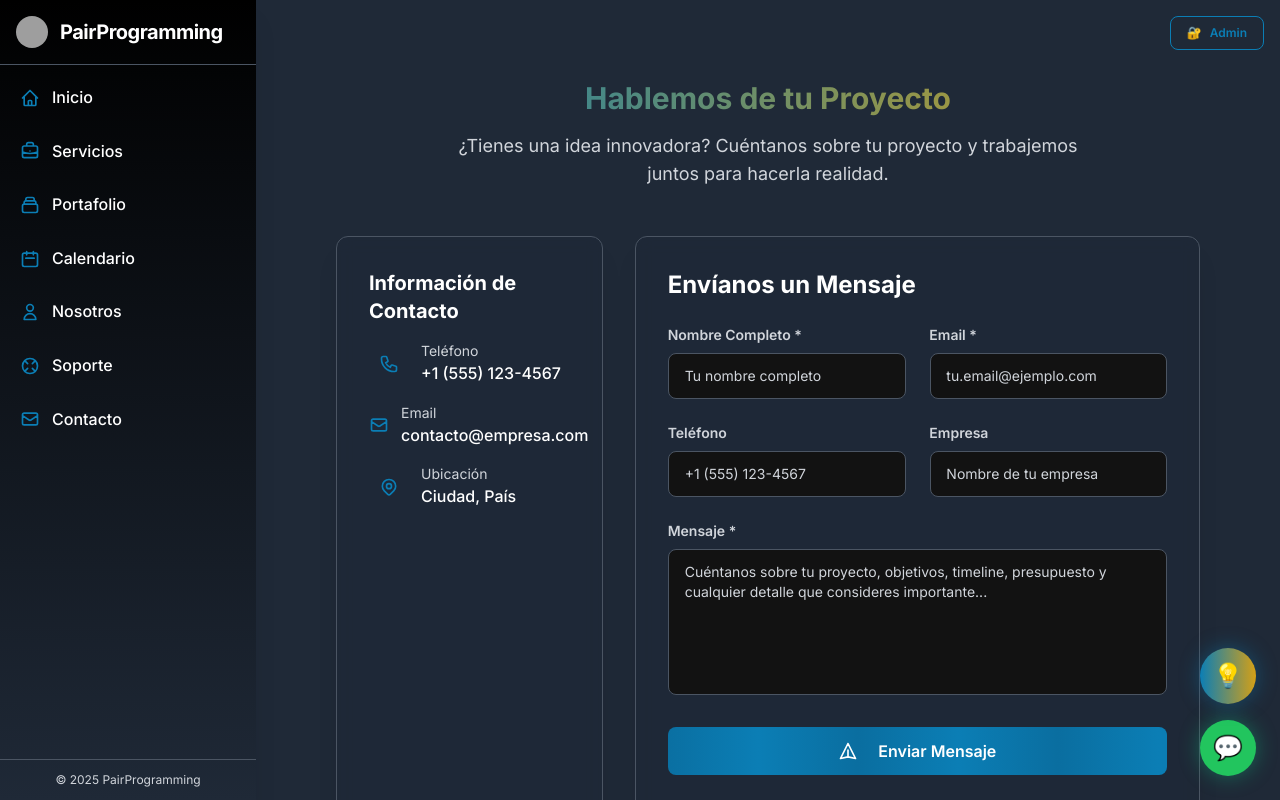
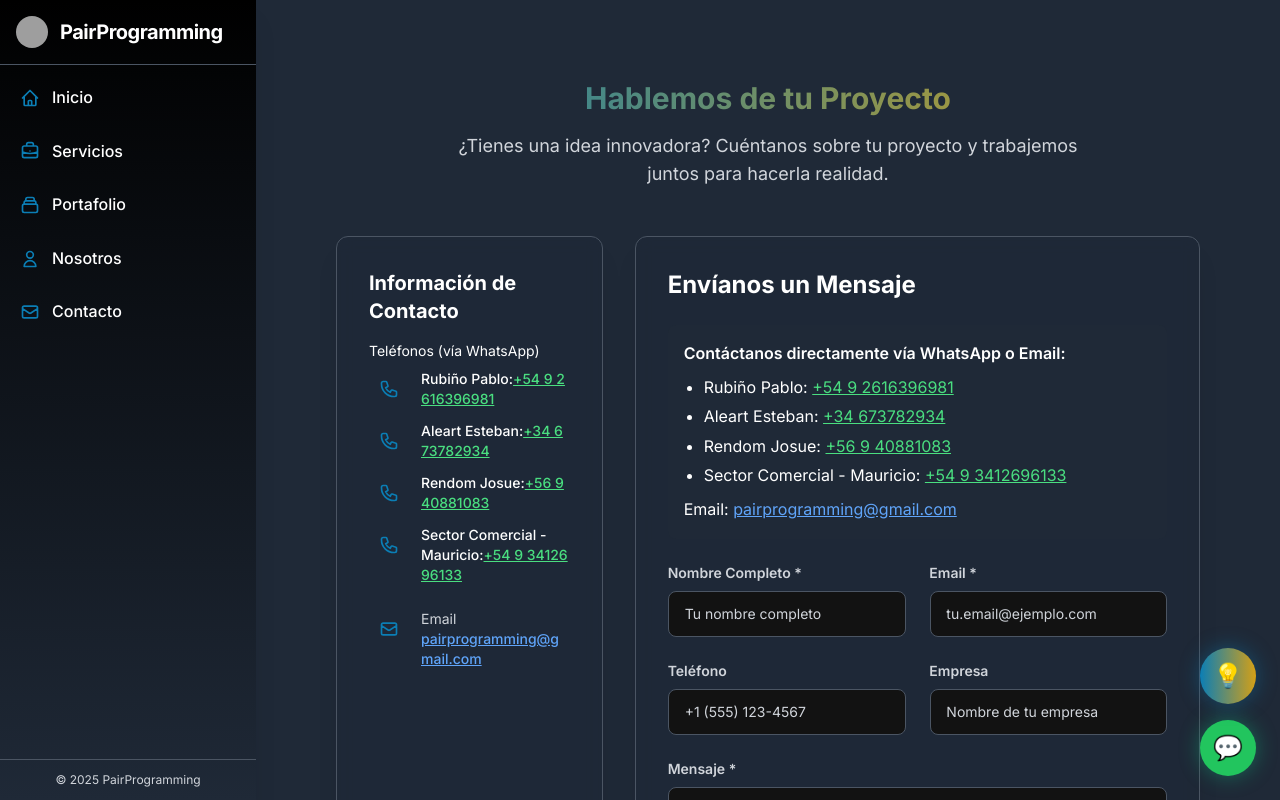
Before and after one commit to pairPrograming1/PairPrograming, a Next.js app in the folder pairprogramming-app/: page /contacto in a window 1280 px wide. Shown: the top 800 px of the page. Built offline with nearby package versions, Linux system fonts and the light colour scheme; no server answers; grey boxes are pictures that could not be loaded.

Commit message:
modificaiones pedidas

```diff
--- a/pairprogramming-app/src/app/components/Footer.jsx
+++ b/pairprogramming-app/src/app/components/Footer.jsx
@@ -40,12 +40,12 @@ export default function Footer() {
               >
                 Privacidad
               </Link>
-              <Link
+              {/* <Link
                 href="/soporte"
                 className="text-secondary-text hover:text-primary transition-colors duration-300 text-sm font-medium"
               >
                 Soporte
-              </Link>
+              </Link> */}
             </div>
           </div>
         </div>
--- a/pairprogramming-app/src/app/components/Header.jsx
+++ b/pairprogramming-app/src/app/components/Header.jsx
@@ -5,9 +5,9 @@ import AdminAuth from "./AdminAuth";
 export default function Header() {
   return (
     <header className="fixed top-0 right-0 z-40 p-4">
-      <div className="flex items-center space-x-4">
+      {/* <div className="flex items-center space-x-4">
         <AdminAuth />
-      </div>
+      </div> */}
     </header>
   );
 }
--- a/pairprogramming-app/src/app/components/Nosotros.jsx
+++ b/pairprogramming-app/src/app/components/Nosotros.jsx
@@ -9,21 +9,21 @@ export default function Nosotros() {
   const teamMembers = [
     {
       name: "Pablo Rubiño",
-      role: "Fundador & Full-Stack Developer",
+      role: "Full-Stack Developer",
       description:
         "Más de 5 años de experiencia en desarrollo web y mobile. Especialista en React, Node.js y arquitecturas escalables.",
       expertise: ["React", "Node.js", "TypeScript", "AWS"],
     },
     {
       name: "Esteban Aleart",
-      role: "Fundador & Full-Stack Developer",
+      role: "Full-Stack Developer",
       description:
         "Más de 5 años de experiencia en desarrollo web y mobile. Especialista en React, Node.js y arquitecturas escalables.",
       expertise: ["React", "Node.js", "TypeScript", "AWS"],
     },
     {
       name: "Josue Rendom",
-      role: "Fundador & Full-Stack Developer",
+      role: "Full-Stack Developer",
       description:
         "Más de 5 años de experiencia en desarrollo web y mobile. Especialista en React, Node.js y arquitecturas escalables.",
       expertise: ["React", "Node.js", "TypeScript", "AWS"],
--- a/pairprogramming-app/src/app/components/contact/ContactForm.jsx
+++ b/pairprogramming-app/src/app/components/contact/ContactForm.jsx
@@ -1,5 +1,6 @@
 // components/contact/ContactForm.jsx
 "use client";
+import { useState } from "react";
 import { Card } from "../ui/Card";
 import { Input } from "../ui/Input";
 import { TextArea } from "../ui/TextArea";
@@ -9,14 +10,132 @@ import { FormFooter } from "./FormFooter";
 import { useContactForm } from "../../hooks/useContactForm";
 
 export function ContactForm() {
-  const { formData, status, isLoading, handleChange, handleSubmit } =
+  const { formData, status, isLoading, handleChange, originalHandleSubmit } =
     useContactForm();
 
+  const [showConstruction, setShowConstruction] = useState(false);
+
+  const handleSubmit = (e) => {
+    e.preventDefault();
+    // Mostrar el cartel inmediatamente
+    setShowConstruction(true);
+    // Opcional: ocultar después de unos segundos o mantenerlo
+    // setTimeout(() => setShowConstruction(false), 5000);
+
+    // Si quieres ejecutar la lógica original después, descomenta:
+    // originalHandleSubmit(e);
+  };
+
   return (
-    <Card padding="lg">
+    <Card padding="lg" className="relative">
+      {/* Cartel de "En Construcción" condicional */}
+      {showConstruction && (
+        <div className="absolute inset-0 flex items-center justify-center z-50 bg-black/80 backdrop-blur-sm rounded-xl">
+          <div className="bg-gradient-to-br from-black/90 to-gray-900/90 backdrop-blur-md rounded-2xl p-10 max-w-lg text-center border-2 border-yellow-500 shadow-2xl transform rotate-1">
+            <div className="flex justify-center mb-4">
+              <span className="text-6xl animate-bounce">🚧</span>
+              <span className="text-6xl animate-bounce animation-delay-200">
+                🚧
+              </span>
+              <span className="text-6xl animate-bounce animation-delay-400">
+                🚧
+              </span>
+            </div>
+            <h2 className="text-4xl font-extrabold text-yellow-400 mb-4 tracking-wide drop-shadow-lg">
+              En Construcción
+            </h2>
+            <p className="text-white text-xl mb-3 leading-relaxed">
+              Esta funcionalidad está en desarrollo activo. Lo que ves es solo
+              un{" "}
+              <span className="font-semibold text-yellow-300">
+                ejemplo demostrativo
+              </span>
+              .
+            </p>
+            <p className="text-gray-300 text-base italic mb-6">
+              ¡Vuelve pronto para enviar mensajes reales!
+            </p>
+            <div className="flex justify-center">
+              <div className="bg-yellow-500/20 text-yellow-300 px-6 py-3 rounded-full border border-yellow-400 animate-pulse">
+                <span className="font-medium">Trabajo en Progreso</span>
+              </div>
+            </div>
+            <button
+              onClick={() => setShowConstruction(false)}
+              className="mt-6 text-white underline hover:text-yellow-300"
+            >
+              Cerrar
+            </button>
+          </div>
+        </div>
+      )}
+
       <h3 className="text-2xl font-bold text-white mb-6">
         Envíanos un Mensaje
       </h3>
+
+      {/* Sección de contactos con redirección a WhatsApp */}
+      <div className="mb-6 p-4 bg-gray-800 rounded-lg text-white space-y-2">
+        <p className="font-semibold">
+          Contáctanos directamente vía WhatsApp o Email:
+        </p>
+        <ul className="list-disc pl-5 space-y-1">
+          <li>
+            Rubiño Pablo:{" "}
+            <a
+              href="https://wa.me/5492616396981"
+              target="_blank"
+              rel="noopener noreferrer"
+              className="text-green-400 underline"
+            >
+              +54 9 2616396981
+            </a>
+          </li>
+          <li>
+            Aleart Esteban:{" "}
+            <a
+              href="https://wa.me/34673782934"
+              target="_blank"
+              rel="noopener noreferrer"
+              className="text-green-400 underline"
+            >
+              +34 673782934
+            </a>
+          </li>
+          <li>
+            Rendom Josue:{" "}
+            <a
+              href="https://wa.me/56940881083"
+              target="_blank"
+              rel="noopener noreferrer"
+              className="text-green-400 underline"
+            >
+              +56 9 40881083
+            </a>
+          </li>
+          <li>
+            Sector Comercial - Mauricio:{" "}
+            <a
+              href="https://wa.me/5493412696133"
+              target="_blank"
+              rel="noopener noreferrer"
+              className="text-green-400 underline"
+            >
+              +54 9 3412696133
+            </a>
+          </li>
+        </ul>
+        <p className="mt-4">
+          Email:{" "}
+          <a
+            href="mailto:pairprogramming@gmail.com"
+            className="text-blue-400 underline"
+          >
+            pairprogramming@gmail.com
+          </a>
+        </p>
+      </div>
+
       <form onSubmit={handleSubmit} className="space-y-6">
         <div className="grid grid-cols-1 md:grid-cols-2 gap-4 lg:gap-6">
           <Input
@@ -66,7 +185,7 @@ export function ContactForm() {
           rows={6}
         />
 
-        <SubmitButton isLoading={isLoading} />
+        <SubmitButton isLoading={isLoading || showConstruction} />
 
         <FormStatus status={status} />
 
--- a/pairprogramming-app/src/app/components/contacto.jsx
+++ b/pairprogramming-app/src/app/components/contacto.jsx
@@ -28,8 +28,8 @@ export default function Contacto() {
             <ContactForm />
           </div>
         </div>
-
-        <ContactMeeting />
+        {/*
+        <ContactMeeting /> */}
       </Container>
     </section>
   );
--- a/pairprogramming-app/src/app/components/sections/ContactInfo.jsx
+++ b/pairprogramming-app/src/app/components/sections/ContactInfo.jsx
@@ -8,14 +8,18 @@ export function ContactInfo() {
 
   return (
     <div className="space-y-6 h-full">
-      {/* Añadimos h-full aquí y min-h al Card para igualar la altura */}
       <Card padding="lg" className="h-full min-h-[500px] lg:min-h-[600px]">
         <h3 className="text-xl font-bold text-white mb-4">
           Información de Contacto
         </h3>
-        <div className="space-y-4">
-          <div className="flex items-center space-x-3">
-            <div className="w-10 h-10 bg-primary/20 rounded-full flex items-center justify-center">
+        <div className="space-y-6">
+          <div>
+            <p className="text-special-text text-sm mb-2">
+              Teléfonos (vía WhatsApp)
+            </p>
+            <ul className="space-y-3">
+              <li className="flex items-start space-x-3">
+                <div className="w-10 h-10 bg-primary/20 rounded-full flex items-center justify-center flex-shrink-0">
                   <svg
                     className="w-5 h-5 text-primary"
                     fill="none"
@@ -30,14 +34,115 @@ export function ContactInfo() {
                     />
                   </svg>
                 </div>
-            <div>
-              <p className="text-secondary-text text-sm">Teléfono</p>
-              <p className="text-white font-medium">+1 (555) 123-4567</p>
+                <div className="flex-1">
+                  <p className="text-white font-medium text-sm">
+                    Rubiño Pablo:
+                    <a
+                      href="https://wa.me/5492616396981"
+                      target="_blank"
+                      rel="noopener noreferrer"
+                      className="text-green-400 underline break-all"
+                    >
+                      +54 9 2616396981
+                    </a>
+                  </p>
                 </div>
+              </li>
+              <li className="flex items-start space-x-3">
+                <div className="w-10 h-10 bg-primary/20 rounded-full flex items-center justify-center flex-shrink-0">
+                  <svg
+                    className="w-5 h-5 text-primary"
+                    fill="none"
+                    stroke="currentColor"
+                    viewBox="0 0 24 24"
+                  >
+                    <path
+                      strokeLinecap="round"
+                      strokeLinejoin="round"
+                      strokeWidth={2}
+                      d="M3 5a2 2 0 012-2h3.28a1 1 0 01.948.684l1.498 4.493a1 1 0 01-.502 1.21l-2.257 1.13a11.042 11.042 0 005.516 5.516l1.13-2.257a1 1 0 011.21-.502l4.493 1.498a1 1 0 01.684.949V19a2 2 0 01-2 2h-1C9.716 21 3 14.284 3 6V5z"
+                    />
+                  </svg>
+                </div>
+                <div className="flex-1">
+                  <p className="text-white font-medium text-sm">
+                    Aleart Esteban:
+                    <a
+                      href="https://wa.me/34673782934"
+                      target="_blank"
+                      rel="noopener noreferrer"
+                      className="text-green-400 underline break-all"
+                    >
+                      +34 673782934
+                    </a>
+                  </p>
+                </div>
+              </li>
+              <li className="flex items-start space-x-3">
+                <div className="w-10 h-10 bg-primary/20 rounded-full flex items-center justify-center flex-shrink-0">
+                  <svg
+                    className="w-5 h-5 text-primary"
+                    fill="none"
+                    stroke="currentColor"
+                    viewBox="0 0 24 24"
+                  >
+                    <path
+                      strokeLinecap="round"
+                      strokeLinejoin="round"
+                      strokeWidth={2}
+                      d="M3 5a2 2 0 012-2h3.28a1 1 0 01.948.684l1.498 4.493a1 1 0 01-.502 1.21l-2.257 1.13a11.042 11.042 0 005.516 5.516l1.13-2.257a1 1 0 011.21-.502l4.493 1.498a1 1 0 01.684.949V19a2 2 0 01-2 2h-1C9.716 21 3 14.284 3 6V5z"
+                    />
+                  </svg>
+                </div>
+                <div className="flex-1">
+                  <p className="text-white font-medium text-sm">
+                    Rendom Josue:
+                    <a
+                      href="https://wa.me/56940881083"
+                      target="_blank"
+                      rel="noopener noreferrer"
+                      className="text-green-400 underline break-all"
+                    >
+                      +56 9 40881083
+                    </a>
+                  </p>
+                </div>
+              </li>
+              <li className="flex items-start space-x-3">
+                <div className="w-10 h-10 bg-primary/20 rounded-full flex items-center justify-center flex-shrink-0">
+                  <svg
+                    className="w-5 h-5 text-primary"
+                    fill="none"
+                    stroke="currentColor"
+                    viewBox="0 0 24 24"
+                  >
+                    <path
+                      strokeLinecap="round"
+                      strokeLinejoin="round"
+                      strokeWidth={2}
+                      d="M3 5a2 2 0 012-2h3.28a1 1 0 01.948.684l1.498 4.493a1 1 0 01-.502 1.21l-2.257 1.13a11.042 11.042 0 005.516 5.516l1.13-2.257a1 1 0 011.21-.502l4.493 1.498a1 1 0 01.684.949V19a2 2 0 01-2 2h-1C9.716 21 3 14.284 3 6V5z"
+                    />
+                  </svg>
+                </div>
+                <div className="flex-1">
+                  <p className="text-white font-medium text-sm">
+                    Sector Comercial - Mauricio:
+                    <a
+                      href="https://wa.me/5493412696133"
+                      target="_blank"
+                      rel="noopener noreferrer"
+                      className="text-green-400 underline break-all"
+                    >
+                      +54 9 3412696133
+                    </a>
+                  </p>
+                </div>
+              </li>
+            </ul>
           </div>
 
-          <div className="flex items-center space-x-3">
-            <div className="w-10 h-10 bg-primary/20 rounded-full flex items-center justify-center">
+          <div className="flex items-start space-x-3">
+            <div className="w-10 h-10 bg-primary/20 rounded-full flex items-center justify-center flex-shrink-0">
               <svg
                 className="w-5 h-5 text-primary"
                 fill="none"
@@ -52,37 +157,16 @@ export function ContactInfo() {
                 />
               </svg>
             </div>
-            <div>
+            <div className="flex-1">
               <p className="text-secondary-text text-sm">Email</p>
-              <p className="text-white font-medium">contacto@empresa.com</p>
-            </div>
-          </div>
-
-          <div className="flex items-center space-x-3">
-            <div className="w-10 h-10 bg-primary/20 rounded-full flex items-center justify-center">
-              <svg
-                className="w-5 h-5 text-primary"
-                fill="none"
-                stroke="currentColor"
-                viewBox="0 0 24 24"
+              <p className="text-white font-medium text-sm break-all">
+                <a
+                  href="mailto:pairprogramming@gmail.com"
+                  className="text-blue-400 underline"
                 >
-                <path
-                  strokeLinecap="round"
-                  strokeLinejoin="round"
-                  strokeWidth={2}
-                  d="M17.657 16.657L13.414 20.9a1.998 1.998 0 01-2.827 0l-4.244-4.243a8 8 0 1111.314 0z"
-                />
-                <path
-                  strokeLinecap="round"
-                  strokeLinejoin="round"
-                  strokeWidth={2}
-                  d="M15 11a3 3 0 11-6 0 3 3 0 016 0z"
-                />
-              </svg>
-            </div>
-            <div>
-              <p className="text-secondary-text text-sm">Ubicación</p>
-              <p className="text-white font-medium">Ciudad, País</p>
+                  pairprogramming@gmail.com
+                </a>
+              </p>
             </div>
           </div>
         </div>
--- a/pairprogramming-app/src/app/constants/menuItems.js
+++ b/pairprogramming-app/src/app/constants/menuItems.js
@@ -56,25 +56,25 @@ export const baseMenuItems = [
       </svg>
     ),
   },
-  {
-    href: "/calendario",
-    label: "Calendario",
-    icon: (
-      <svg
-        className="w-5 h-5 flex-shrink-0"
-        fill="none"
-        stroke="currentColor"
-        viewBox="0 0 24 24"
-      >
-        <path
-          strokeLinecap="round"
-          strokeLinejoin="round"
-          strokeWidth={2}
-          d="M8 7V3m8 4V3m-9 8h10M5 21h14a2 2 0 002-2V7a2 2 0 00-2-2H5a2 2 0 00-2 2v12a2 2 0 002 2z"
-        />
-      </svg>
-    ),
-  },
+  // {
+  //   href: "/calendario",
+  //   label: "Calendario",
+  //   icon: (
+  //     <svg
+  //       className="w-5 h-5 flex-shrink-0"
+  //       fill="none"
+  //       stroke="currentColor"
+  //       viewBox="0 0 24 24"
+  //     >
+  //       <path
+  //         strokeLinecap="round"
+  //         strokeLinejoin="round"
+  //         strokeWidth={2}
+  //         d="M8 7V3m8 4V3m-9 8h10M5 21h14a2 2 0 002-2V7a2 2 0 00-2-2H5a2 2 0 00-2 2v12a2 2 0 002 2z"
+  //       />
+  //     </svg>
+  //   ),
+  // },
   {
     href: "/nosotros",
     label: "Nosotros",
@@ -94,25 +94,25 @@ export const baseMenuItems = [
       </svg>
     ),
   },
-  {
-    href: "/soporte",
-    label: "Soporte",
-    icon: (
-      <svg
-        className="w-5 h-5 flex-shrink-0"
-        fill="none"
-        stroke="currentColor"
-        viewBox="0 0 24 24"
-      >
-        <path
-          strokeLinecap="round"
-          strokeLinejoin="round"
-          strokeWidth={2}
-          d="M18.364 5.636l-3.536 3.536m0 5.656l3.536 3.536M9.172 9.172L5.636 5.636m3.536 9.192L5.636 18.364M21 12a9 9 0 11-18 0 9 9 0 0118 0z"
-        />
-      </svg>
-    ),
-  },
+  // {
+  //   href: "/soporte",
+  //   label: "Soporte",
+  //   icon: (
+  //     <svg
+  //       className="w-5 h-5 flex-shrink-0"
+  //       fill="none"
+  //       stroke="currentColor"
+  //       viewBox="0 0 24 24"
+  //     >
+  //       <path
+  //         strokeLinecap="round"
+  //         strokeLinejoin="round"
+  //         strokeWidth={2}
+  //         d="M18.364 5.636l-3.536 3.536m0 5.656l3.536 3.536M9.172 9.172L5.636 5.636m3.536 9.192L5.636 18.364M21 12a9 9 0 11-18 0 9 9 0 0118 0z"
+  //       />
+  //     </svg>
+  //   ),
+  // },
   {
     href: "/contacto",
     label: "Contacto",
```
Also changed, not shown: pairprogramming-app/src/app/components/Portfolio.jsx (+20 -1 lines). Lines whose indentation alone changed are shown as unchanged.
